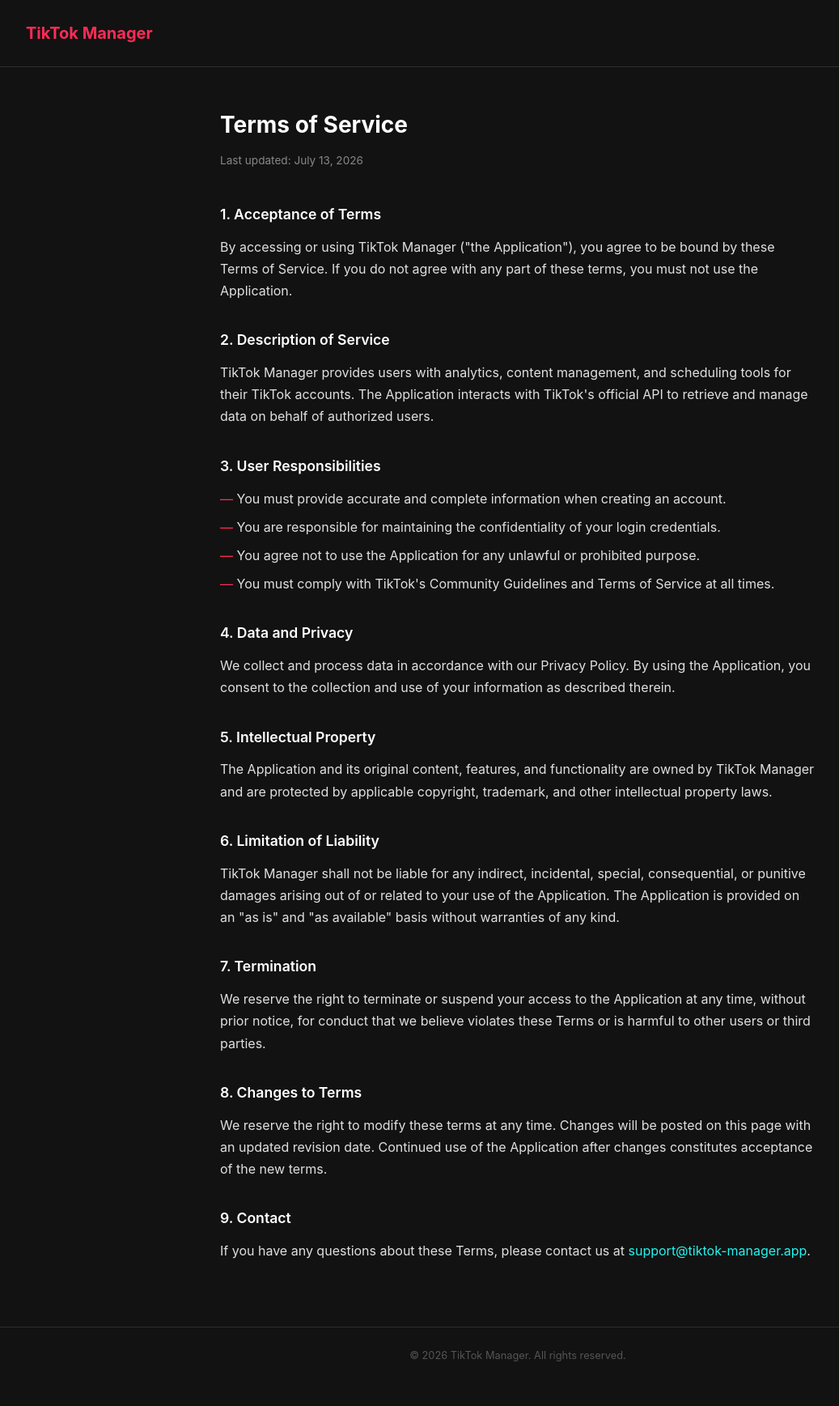
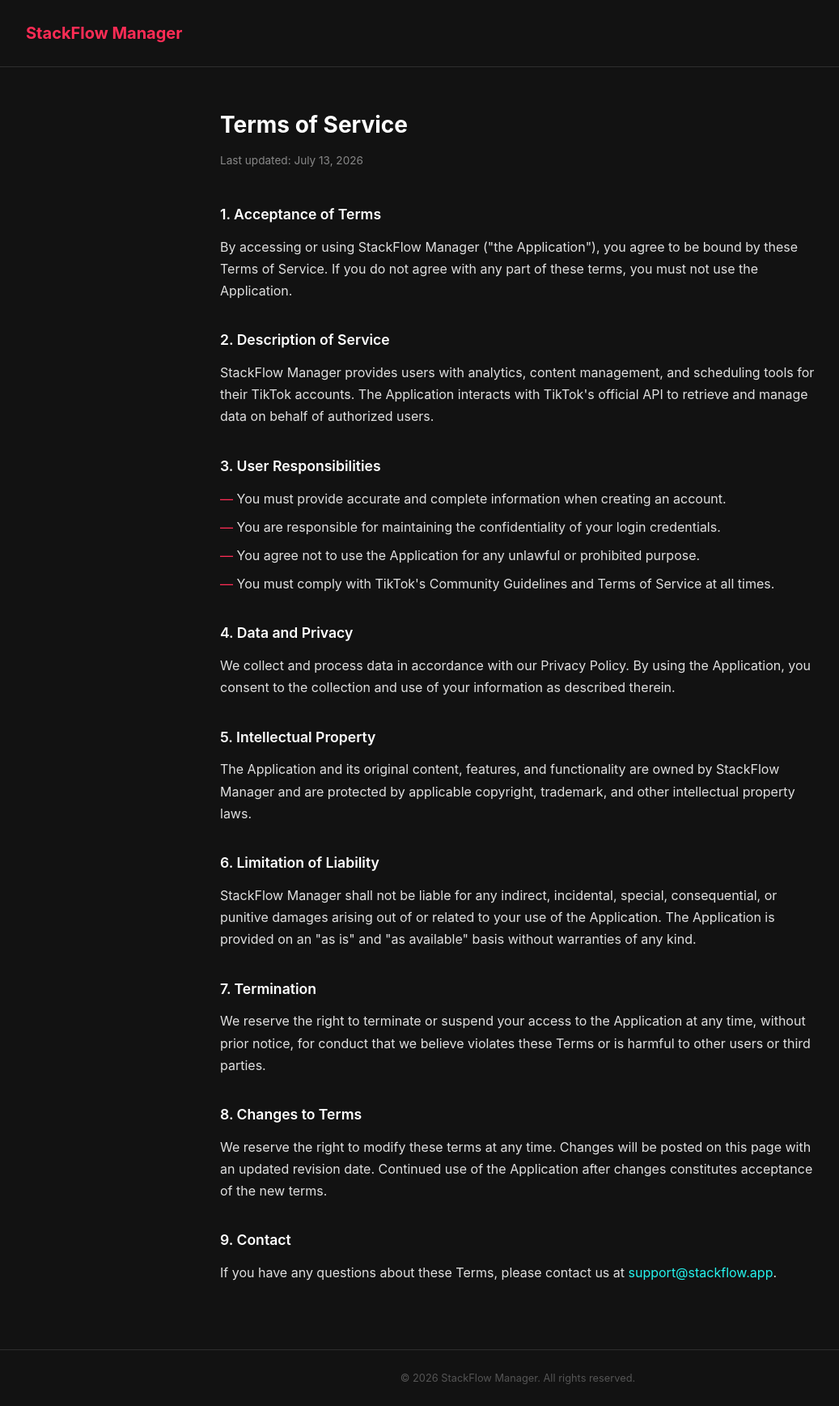
Before and after one commit to abdellatif-Sh-226/TikTokManager, a Laravel app: page /terms in a window 1280 px wide. Shown: the whole page at 81% size, without its empty margins (0-1037 px from the left). Before the commit the page ends 1682 px from the top, so only its background shows below. Run offline with Laravel 12, Linux system fonts and the light colour scheme.

Commit message:
fix: vercel SPA routing, /api/user 500 error, rename to StackFlow Manager

```diff
--- a/backend/resources/views/layouts/app.blade.php
+++ b/backend/resources/views/layouts/app.blade.php
@@ -3,7 +3,7 @@
 <head>
     <meta charset="UTF-8">
     <meta name="viewport" content="width=device-width, initial-scale=1.0">
-    <title>TikTok Manager — @yield('title')</title>
+    <title>StackFlow Manager — @yield('title')</title>
     <style>
         * { margin: 0; padding: 0; box-sizing: border-box; }
         body {
@@ -73,7 +73,7 @@
 </head>
 <body>
     <header>
-        <h1>TikTok Manager</h1>
+        <h1>StackFlow Manager</h1>
     </header>
     <main>
         <h2>@yield('title')</h2>
@@ -81,7 +81,7 @@
         @yield('content')
     </main>
     <footer>
-        &copy; {{ date('Y') }} TikTok Manager. All rights reserved.
+        &copy; {{ date('Y') }} StackFlow Manager. All rights reserved.
     </footer>
 </body>
 </html>
--- a/backend/resources/views/pages/privacy.blade.php
+++ b/backend/resources/views/pages/privacy.blade.php
@@ -5,7 +5,7 @@
 <section>
     <h3>1. Information We Collect</h3>
     <p>
-        When you connect your TikTok account to TikTok Manager, we may collect the following information:
+        When you connect your TikTok account to StackFlow Manager, we may collect the following information:
     </p>
     <ul>
         <li>Your TikTok profile information (username, display name, avatar).</li>
@@ -80,7 +80,7 @@
     <h3>9. Contact Us</h3>
     <p>
         If you have any questions or concerns about our Privacy Policy, please contact us at
-        <a href="mailto:support@tiktok-manager.app">support@tiktok-manager.app</a>.
+        <a href="mailto:support@stackflow.app">support@stackflow.app</a>.
     </p>
 </section>
 @endsection
--- a/backend/resources/views/pages/terms.blade.php
+++ b/backend/resources/views/pages/terms.blade.php
@@ -5,7 +5,7 @@
 <section>
     <h3>1. Acceptance of Terms</h3>
     <p>
-        By accessing or using TikTok Manager (&quot;the Application&quot;), you agree to be bound by these Terms of Service.
+        By accessing or using StackFlow Manager (&quot;the Application&quot;), you agree to be bound by these Terms of Service.
         If you do not agree with any part of these terms, you must not use the Application.
     </p>
 </section>
@@ -13,7 +13,7 @@
 <section>
     <h3>2. Description of Service</h3>
     <p>
-        TikTok Manager provides users with analytics, content management, and scheduling tools for their TikTok accounts.
+        StackFlow Manager provides users with analytics, content management, and scheduling tools for their TikTok accounts.
         The Application interacts with TikTok's official API to retrieve and manage data on behalf of authorized users.
     </p>
 </section>
@@ -39,7 +39,7 @@
 <section>
     <h3>5. Intellectual Property</h3>
     <p>
-        The Application and its original content, features, and functionality are owned by TikTok Manager
+        The Application and its original content, features, and functionality are owned by StackFlow Manager
         and are protected by applicable copyright, trademark, and other intellectual property laws.
     </p>
 </section>
@@ -47,7 +47,7 @@
 <section>
     <h3>6. Limitation of Liability</h3>
     <p>
-        TikTok Manager shall not be liable for any indirect, incidental, special, consequential,
+        StackFlow Manager shall not be liable for any indirect, incidental, special, consequential,
         or punitive damages arising out of or related to your use of the Application.
         The Application is provided on an &quot;as is&quot; and &quot;as available&quot; basis without warranties of any kind.
     </p>
@@ -73,7 +73,7 @@
     <h3>9. Contact</h3>
     <p>
         If you have any questions about these Terms, please contact us at
-        <a href="mailto:support@tiktok-manager.app">support@tiktok-manager.app</a>.
+        <a href="mailto:support@stackflow.app">support@stackflow.app</a>.
     </p>
 </section>
 @endsection
--- a/front/index.html
+++ b/front/index.html
@@ -3,12 +3,12 @@
   <head>
     <meta charset="UTF-8" />
     <meta name="viewport" content="width=device-width, initial-scale=1.0" />
-    <meta name="description" content="StackFlow - TikTok Content Manager & Analytics Dashboard" />
+    <meta name="description" content="StackFlow - Content Manager & Analytics Dashboard" />
     <meta name="robots" content="noindex, nofollow" />
-    <meta property="og:title" content="StackFlow - TikTok Manager" />
+    <meta property="og:title" content="StackFlow Manager" />
     <meta property="og:description" content="Manage your TikTok content, track analytics, and publish videos." />
     <meta property="og:type" content="website" />
-    <title>StackFlow - TikTok Manager</title>
+    <title>StackFlow Manager</title>
   </head>
   <body>
     <div id="root"></div>
```
Also changed, not shown: backend/app/Http/Controllers/Api/AuthController.php (+7 -1 lines), front/vercel.json (added).
